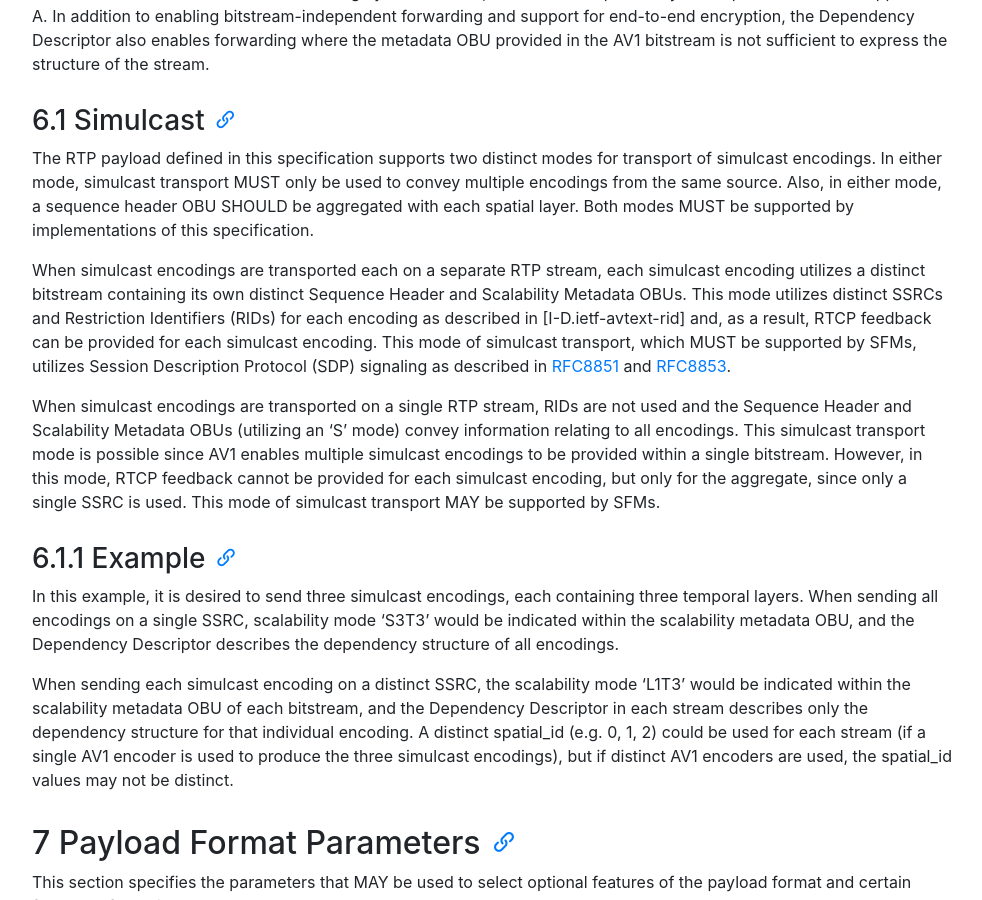
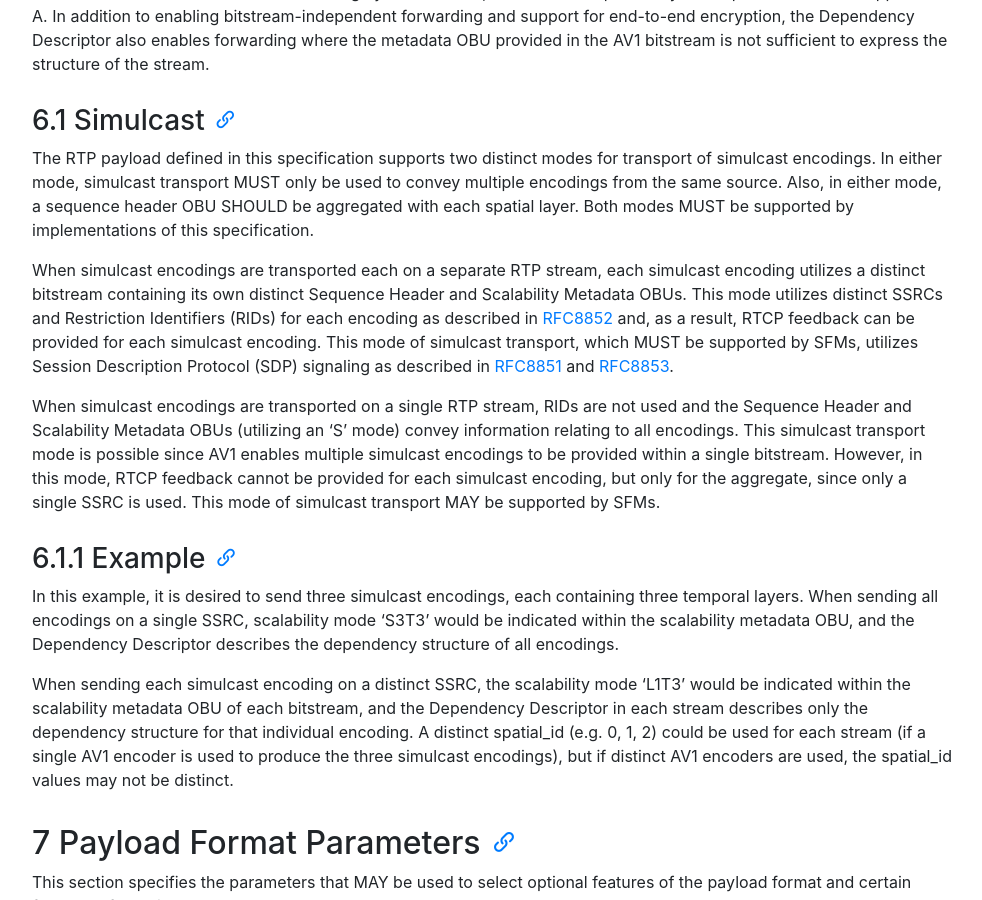
Before and after one commit to AOMediaCodec/av1-rtp-spec, a Jekyll site: the page built from index.md, in a window 1280 px wide and 900 px high, scrolled down 9214 px. Shown: the whole window, without its empty margins (53-1035 px from the left). Built offline with Jekyll 4.4.1, drawn with Linux system fonts in a browser that asks for light colours; nearby versions of some CDN libraries.

Commit message:
Update av1-rtp-spec.md (#225)

```diff
--- a/av1-rtp-spec.md
+++ b/av1-rtp-spec.md
@@ -306,7 +306,7 @@ The general function of a MANE or SFM is to selectively forward packets to recei
 
 The RTP payload defined in this specification supports two distinct modes for transport of simulcast encodings. In either mode, simulcast transport MUST only be used to convey multiple encodings from the same source. Also, in either mode, a sequence header OBU SHOULD be aggregated with each spatial layer. Both modes MUST be supported by implementations of this specification.
 
-When simulcast encodings are transported each on a separate RTP stream, each simulcast encoding utilizes a distinct bitstream containing its own distinct Sequence Header and Scalability Metadata OBUs. This mode utilizes distinct SSRCs and Restriction Identifiers (RIDs) for each encoding as described in [I-D.ietf-avtext-rid] and, as a result, RTCP feedback can be provided for each simulcast encoding. This mode of simulcast transport, which MUST be supported by SFMs, utilizes Session Description Protocol (SDP) signaling as described in [RFC8851] and [RFC8853].
+When simulcast encodings are transported each on a separate RTP stream, each simulcast encoding utilizes a distinct bitstream containing its own distinct Sequence Header and Scalability Metadata OBUs. This mode utilizes distinct SSRCs and Restriction Identifiers (RIDs) for each encoding as described in [RFC8852] and, as a result, RTCP feedback can be provided for each simulcast encoding. This mode of simulcast transport, which MUST be supported by SFMs, utilizes Session Description Protocol (SDP) signaling as described in [RFC8851] and [RFC8853].
 
 When simulcast encodings are transported on a single RTP stream, RIDs are not used and the Sequence Header and Scalability Metadata OBUs (utilizing an 'S' mode) convey information relating to all encodings. This simulcast transport mode is possible since AV1 enables multiple simulcast encodings to be provided within a single bitstream. However, in this mode, RTCP feedback cannot be provided for each simulcast encoding, but only for the aggregate, since only a single SSRC is used. This mode of simulcast transport MAY be supported by SFMs.
 
```
